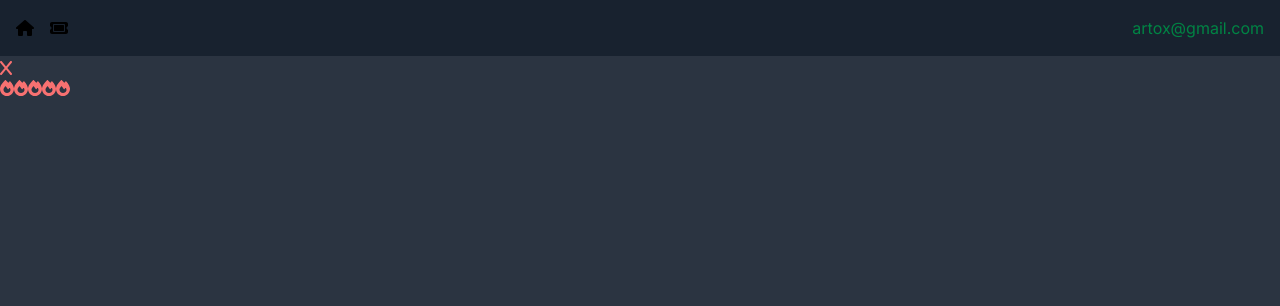
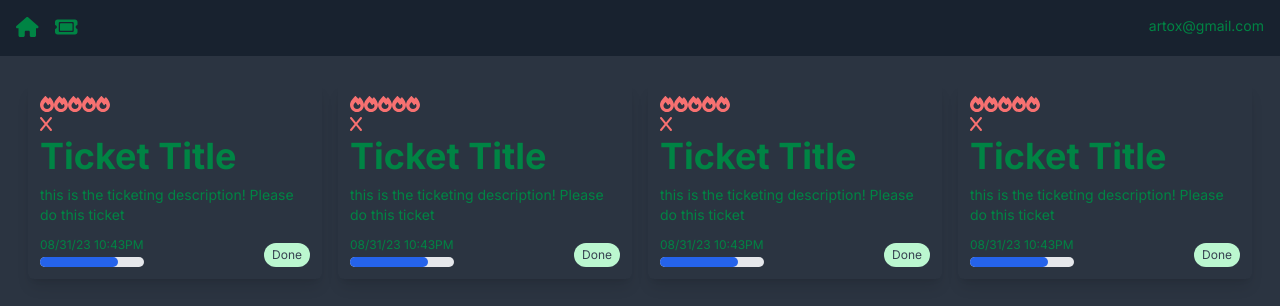
Before and after one commit to aashmaaa/Ticketing-App, a Next.js app: page / in a window 1280 px wide. Shown: the top 306 px of the page. Built offline with nearby package versions, Linux system fonts and the light colour scheme.

Commit message:
CSS update

```diff
--- a/app/(components)/ProgressDisplay.jsx
+++ b/app/(components)/ProgressDisplay.jsx
@@ -2,7 +2,12 @@
 
 const ProgressDisplay = () => {
   return (
-    <div className="w-full bg-gray-200 rounded-full h-2.5">ProgressDisplay</div>
+    <div className="w-full bg-gray-200 rounded-full h-2.5">
+      <div
+        className="bg-blue-600 h-2.5 rounded-full"
+        style={{ width: "75%" }}
+      ></div>
+    </div>
   );
 };
 
--- /dev/null
+++ b/app/(components)/StatusDisplay.jsx
@@ -0,0 +1,11 @@
+import React from "react";
+
+function StatusDisplay() {
+  return (
+    <div className="inline-block rounded-full px-2 py-1 text-xs font-semihold text-gray-700 bg-green-200">
+      Done
+    </div>
+  );
+}
+
+export default StatusDisplay;
--- a/app/(components)/TicketCard.jsx
+++ b/app/(components)/TicketCard.jsx
@@ -1,12 +1,34 @@
 import React from "react";
 import DeleteBlock from "./DeleteBlock";
 import PriorityDisplay from "./PriorityDisplay";
+import ProgressDisplay from "./ProgressDisplay";
+import StatusDisplay from "./StatusDisplay";
 
 const TicketCard = () => {
   return (
-    <div>
-      <DeleteBlock />
-      <PriorityDisplay />
+    <div className="flex flex-col bg-card hover:bg-card-hover rounded-md shadow-lg p-3 m-2">
+      <div>
+        <PriorityDisplay />
+        <div className="ml-auto">
+          <DeleteBlock />
+        </div>
+      </div>
+      <h4>Ticket Title</h4>
+      <hr className="h-px border-0 bg-page mb-2" />
+      <p className="whitespace-pre-wrap">
+        this is the ticketing description! Please do this ticket
+      </p>
+
+      <div className="flex-grow"></div>
+      <div className="flex mt-2">
+        <div className="flex flex-col">
+          <p className="text-xs my-1">08/31/23 10:43PM</p>
+          <ProgressDisplay />
+        </div>
+        <div className="ml-auto flex items-end">
+          <StatusDisplay />
+        </div>
+      </div>
     </div>
   );
 };
--- /dev/null
+++ b/app/(models)/Ticket.js
@@ -0,0 +1,21 @@
+import mongoose, { Schema } from "mongoose";
+
+mongoose.connect(process.env.MONGODB_URI);
+mongoose.Promise = global.Promise;
+
+const ticketSchema = new Schema(
+  {
+    title: String,
+    description: String,
+    category: String,
+    priority: Number,
+    progress: Number,
+    status: Number,
+    active: Boolean,
+  },
+  {
+    timestamps: true,
+  }
+);
+
+const Ticket = mongoose.models.Ticket || mongoose.model("Ticket", ticketSchema);
--- /dev/null
+++ b/app/api/route.js
@@ -0,0 +1,14 @@
+import Ticket from "../(models)/Ticket";
+import { NextResponse } from "next/server";
+
+export async function POST(req) {
+  try {
+    const body = await req.json();
+    const ticketData = body.formData;
+    await Ticket.create(ticketData);
+
+    return NextResponse.json({ message: "Ticket Created" }, { status: 201 });
+  } catch (error) {
+    return NextResponse.json({ message: "Error", error }, { status: 500 });
+  }
+}
--- a/app/globals.css
+++ b/app/globals.css
@@ -2,11 +2,36 @@
 @tailwind components;
 @tailwind utilities;
 
+@layer base {
+  h1,
+  h2,
+  h3,
+  h4 {
+    @apply font-bold;
+  }
+
+  h1 {
+    @apply text-4xl;
+  }
+  h2 {
+    @apply text-4xl;
+  }
+  h3 {
+    @apply text-4xl;
+  }
+  h4 {
+    @apply text-4xl;
+  }
+  p {
+    @apply text-sm text-default-text;
+  }
+}
+
 @layer components {
   .icon {
-    /* @apply text-default-text-x1; */
+    @apply text-default-text text-xl;
   }
   .btn {
-    /* @apply hover:no-underline bg-blue-accent hover:bg-blue-accent-hover tracking-wider w-full text-center text-nav font-bold cursor-pointer uppercase px-4 py-2 rounded-md transition-colors block; */
+    @apply hover:no-underline bg-blue-accent hover:bg-blue-accent-hover tracking-wider w-full text-center text-nav font-bold cursor-pointer uppercase px-4 py-2 rounded-md transition-colors block;
   }
 }
--- a/app/page.jsx
+++ b/app/page.jsx
@@ -2,8 +2,13 @@
 
 const Dashboard = () => {
   return (
-    <div>
-      <TicketCard />
+    <div className="p-5">
+      <div className="lg:grid grid-cols-2 xl:grid-cols-4">
+        <TicketCard />
+        <TicketCard />
+        <TicketCard />
+        <TicketCard />
+      </div>
     </div>
   );
 };
```
